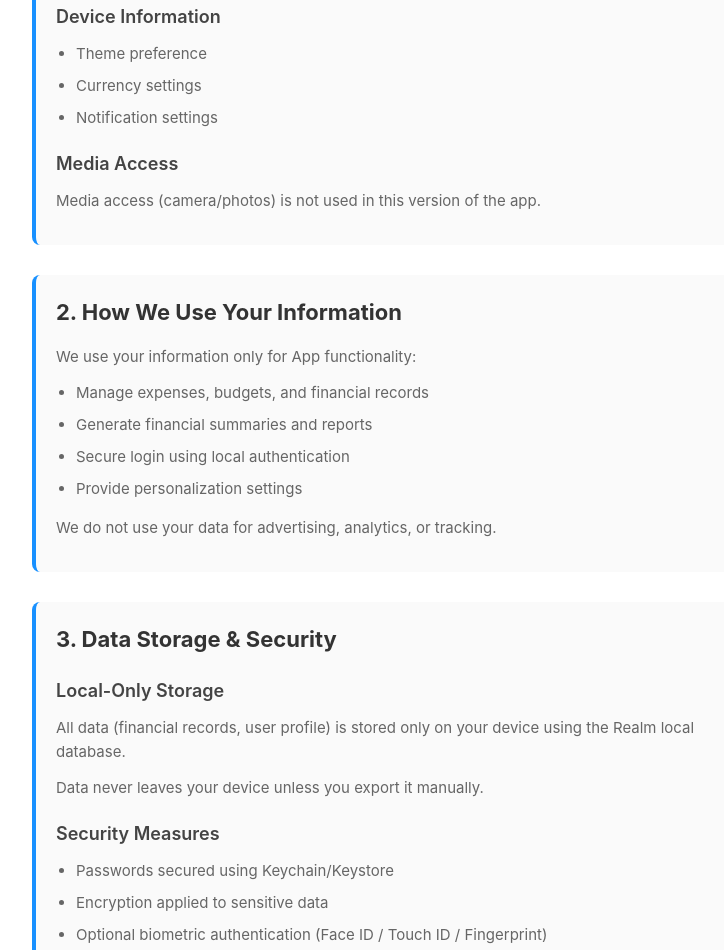
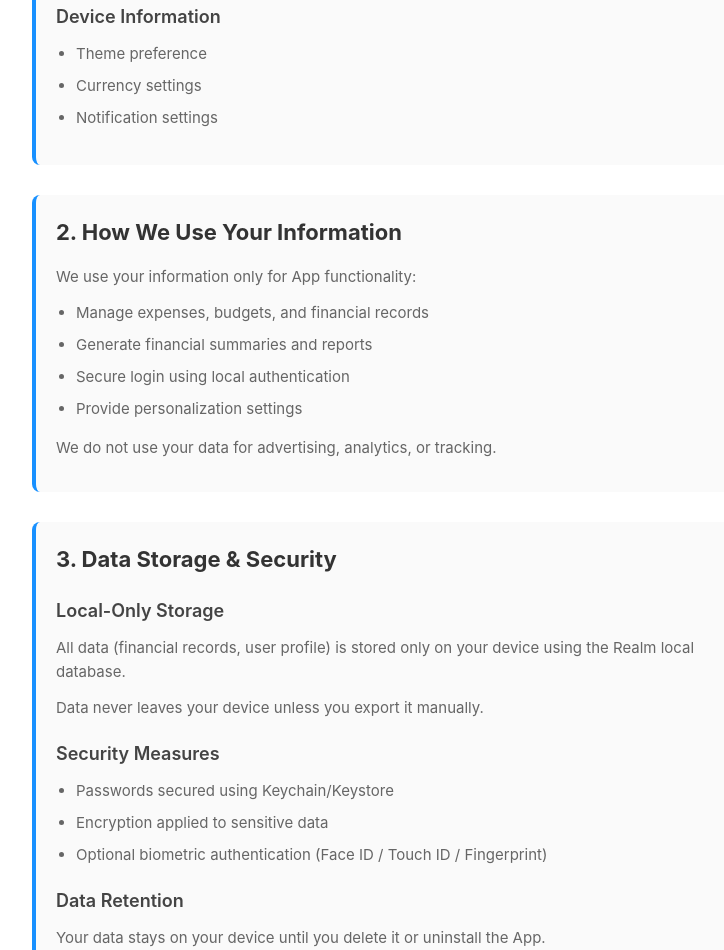
Before and after one commit to Madhivanan/finguard-privacy-policy, a plain HTML site: page index.html in a window 1280 px wide. Shown: the part 865-1815 px from the top of the page, without its empty margins (248-972 px from the left). Drawn offline with Linux system fonts and the light colour scheme.

Commit message:
Remove media access information from index.html
Removed unused media access section from the app.

```diff
--- a/index.html
+++ b/index.html
@@ -180,11 +180,6 @@
                 <li>Currency settings</li>
                 <li>Notification settings</li>
             </ul>
-
-            <h3>Media Access</h3>
-            <p>
-                Media access (camera/photos) is not used in this version of the app.
-            </p>
         </div>
 
         <!-- How We Use Your Information -->
```
